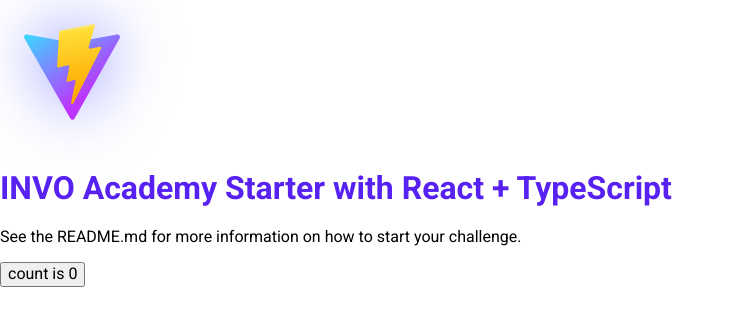
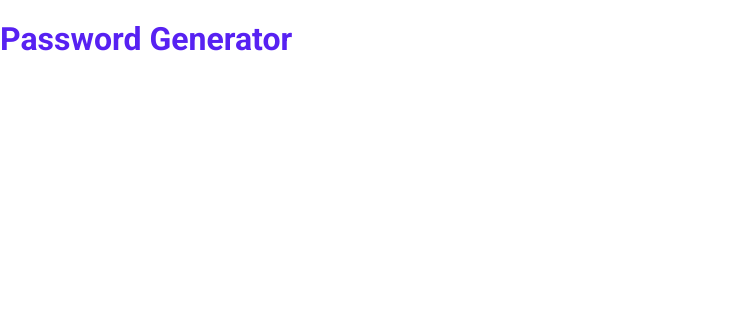
Before and after one commit to eriksleziona/INVO_Password_Generator, a React (Vite) app: page / in a window 1280 px wide. Shown: the top 326 px of the page, without its empty margins (0-735 px from the left). Built offline with nearby package versions, Linux system fonts and the light colour scheme.

Commit message:
Setting the Dumb title Component

```diff
--- a/src/App.tsx
+++ b/src/App.tsx
@@ -1,11 +1,9 @@
-import React from 'react';
+import React from "react";
 import { HomePage } from "@modules";
-import { MainMenuGlobalComponent } from "@/global-components";
 
 const App: React.FC = () => (
   <>
-    <MainMenuGlobalComponent />
-    <HomePage msg="INVO Academy Starter with React + TypeScript" />
+    <HomePage />
   </>
 );
 
--- /dev/null
+++ b/src/global-components/Button/Button.tsx
@@ -0,0 +1,5 @@
+import * as React from "react";
+
+export const Button = () => {
+  return <div>Button</div>;
+};
--- a/src/global-components/MainMenuGlobalComponent/MainMenuGlobalComponent.scss
+++ /dev/null
@@ -1,14 +0,0 @@
-.logo {
-    height: 6em;
-    padding: 1.5em;
-    will-change: filter;
-    transition: filter 300ms;
-}
-
-.logo:hover {
-    filter: drop-shadow(0 0 2em #646cffaa);
-}
-
-.logo.vue:hover {
-    filter: drop-shadow(0 0 2em #42b883aa);
-}
--- a/src/global-components/MainMenuGlobalComponent/MainMenuGlobalComponent.tsx
+++ /dev/null
@@ -1,11 +0,0 @@
-import React from "react";
-import "./MainMenuGlobalComponent.scss";
-import ViteSvg from "@/assets/images/vite.svg";
-
-export const MainMenuGlobalComponent: React.FC = () => (
-  <div>
-    <a href="https://vitejs.dev" target="_blank" rel="noreferrer">
-      <img src={ViteSvg} className="logo" alt="Vite logo" />
-    </a>
-  </div>
-);
--- a/src/global-components/index.ts
+++ b/src/global-components/index.ts
@@ -1 +1 @@
-export * from './MainMenuGlobalComponent/MainMenuGlobalComponent';
+export * from "./Button/Button";
--- /dev/null
+++ b/src/modules/HomeModule/components/Title/Title.tsx
@@ -0,0 +1,9 @@
+import * as React from "react";
+import { ITitleProps } from "./Title.types";
+export const Title: React.FC<ITitleProps> = ({ msg }) => {
+  return (
+    <div className="title-container">
+      <h1 className="title-container__title">{msg}</h1>
+    </div>
+  );
+};
--- /dev/null
+++ b/src/modules/HomeModule/components/Title/Title.types.ts
@@ -0,0 +1,3 @@
+export interface ITitleProps {
+  msg: string;
+}
--- /dev/null
+++ b/src/modules/HomeModule/components/index.ts
@@ -0,0 +1 @@
+export * from "./Title/Title";
--- a/src/modules/HomeModule/pages/HomePage/HomePage.tsx
+++ b/src/modules/HomeModule/pages/HomePage/HomePage.tsx
@@ -1,28 +1,11 @@
 import React, { useState } from "react";
 import "./HomePage.scss";
+import { Title } from "../../components";
 
-interface IProps {
-  msg: string;
-}
-
-export const HomePage: React.FC<IProps> = ({ msg }) => {
-  const [count, setCount] = useState(0);
-
+export const HomePage: React.FC = () => {
   return (
-    <>
-      <h1>{msg}</h1>
-      <div className="card">
-        <p>
-          See the README.md for more information on how to start your challenge.
-        </p>
-        <button
-          onClick={() => {
-            setCount((count) => count + 1);
-          }}
-        >
-          count is {count}
-        </button>
-      </div>
-    </>
+    <main>
+      <Title msg="Password Generator" />
+    </main>
   );
 };
--- a/src/modules/index.ts
+++ b/src/modules/index.ts
@@ -1,2 +1,2 @@
 // Pages
-export * from './HomeModule/pages';
+export * from "./HomeModule/pages";
```
Also changed, not shown: src/global-components/Button/Button.style.scss (added), src/modules/HomeModule/components/Title/Title.style.scss (added).
